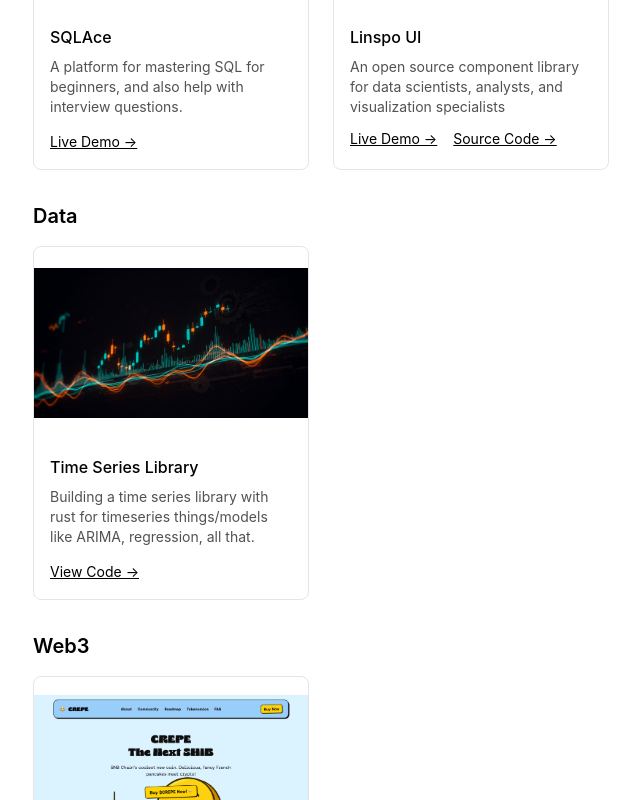
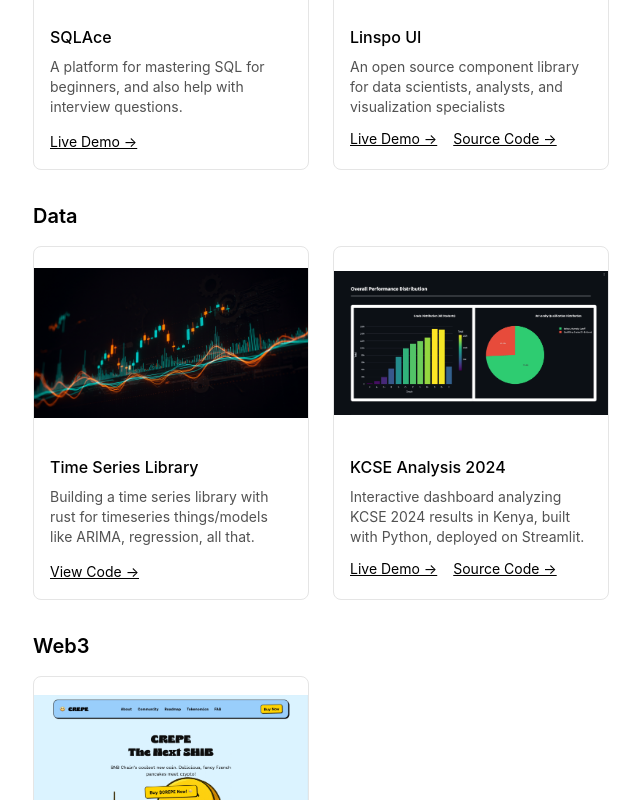
Before and after one commit to jchiwaii/portfolio-starter-kit, a Next.js app: page /projects in a window 1280 px wide. Shown: the part 452-1252 px from the top of the page, without its empty margins (319-959 px from the left). Built offline with nearby package versions, Linux system fonts and the light colour scheme.

Commit message:
add project: data

```diff
--- a/app/projects/page.tsx
+++ b/app/projects/page.tsx
@@ -89,6 +89,39 @@ export default function ProjectsPage() {
               >
                 View Code →
               </a>
+            </div>
+          </div>
+
+          <div className="border border-neutral-200 dark:border-neutral-800 rounded-lg overflow-hidden">
+            <img
+              src="/assets/kcse.png"
+              alt="KCSE Analysis 2024 project"
+              className="w-full h-48 object-contain"
+            />
+            <div className="p-4">
+              <h3 className="font-medium mb-2">KCSE Analysis 2024</h3>
+              <p className="text-sm text-neutral-600 dark:text-neutral-400 mb-3">
+                Interactive dashboard analyzing KCSE 2024 results in Kenya,
+                built with Python, deployed on Streamlit.
+              </p>
+              <div className="flex gap-4">
+                <a
+                  href="https://kcse-analysis.streamlit.app/"
+                  target="_blank"
+                  rel="noopener noreferrer"
+                  className="text-sm underline hover:no-underline"
+                >
+                  Live Demo →
+                </a>
+                <a
+                  href="https://github.com/jchiwaii/kcse-analysis"
+                  target="_blank"
+                  rel="noopener noreferrer"
+                  className="text-sm underline hover:no-underline"
+                >
+                  Source Code →
+                </a>
+              </div>
             </div>
           </div>
         </div>
```
Also changed, not shown: public/assets/kcse.png (added).
